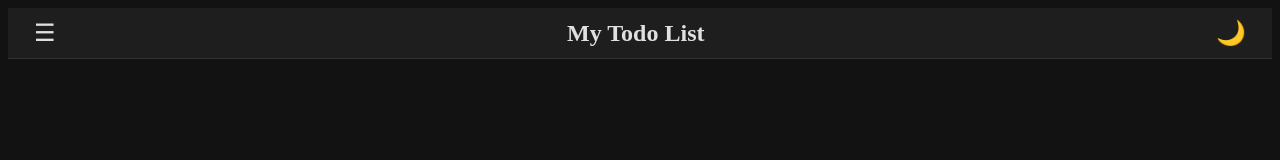
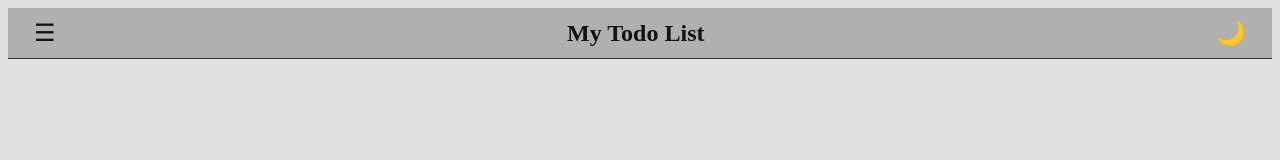
Before and after one commit to Sid2169/Todo, a website built with webpack: page src/template.html in a window 1280 px wide. Both pictures are taken after a click on the button "Toggle Theme". Built offline with nearby package versions, Linux system fonts and the light colour scheme.

Commit message:
chore: Implement toggle theme functionality  -Modify index.js to implement functionality of toggle-theme button  -modify style.js to add css variables for light-theme

```diff
--- a/src/index.js
+++ b/src/index.js
@@ -15,4 +15,10 @@ sideBarToggle.addEventListener('click', () => {
 const closeSideBar = document.getElementById('btn-close-side-bar');
 closeSideBar.addEventListener('click', () => {
     sideBar.classList.remove('open');
-})
+});
+
+//Theme Toggle;
+const themeToggle = document.querySelector('.theme-toggle');
+themeToggle.addEventListener('click', () => {
+    document.body.classList.toggle('light-theme');
+});
--- a/src/styles.css
+++ b/src/styles.css
@@ -8,6 +8,19 @@
     --border-color: #333333; /* Dark border color for separation */
     --hover-bg: #2A2A2A; /* Background color for hover effects */
     --active-bg: #3A3A3A; /* Background color for active items */
+}
+
+/* Light theme color palette  */
+.light-theme {
+    --primary-bg: #E0E0E0;
+    --secondary-bg: #B0B0B0;
+    --primary-text: #121212;
+    --secondary-text: #333333;
+    --accent-color: #4CAF50;
+    --error-color: #f44336;
+    --border-color: #333333;
+    --hover-bg: #E0E0E0;
+    --active-bg: #B0B0B0;
 }
 
 body {
```
